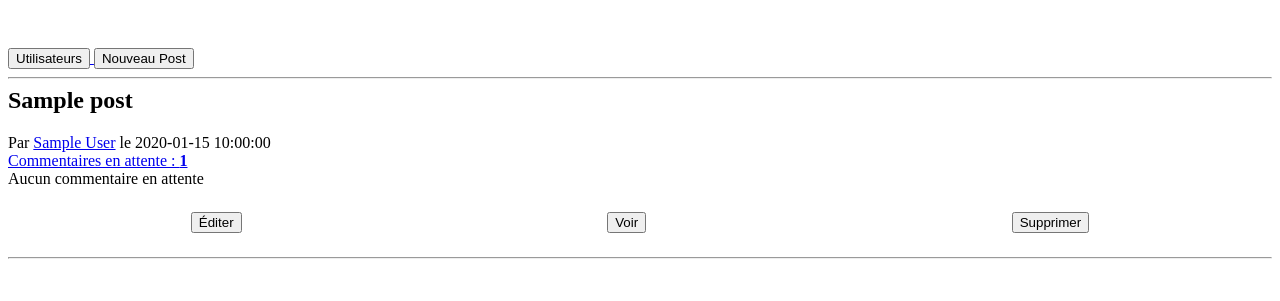
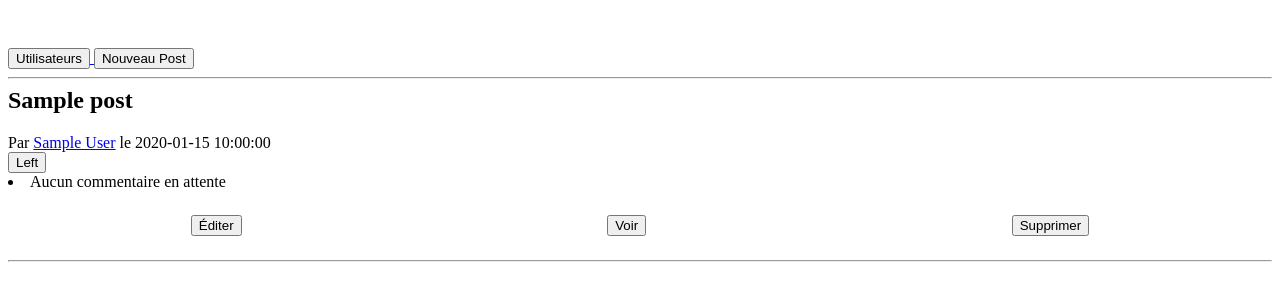
Before and after one commit to IMAMx39/framwork_php_for_blog, a PHP site: template templates/admin.php in a window 1280 px wide. Shown: the top 301 px of the page. Run offline with PHP 8.4, Linux system fonts and the light colour scheme; the template is opened without the code that fills it: most values are stand-ins (such as "Sample title", 1, 10 or a date in 2020).

Commit message:
improvement admin panel

```diff
--- a/src/Controller/Admin/AdminController.php
+++ b/src/Controller/Admin/AdminController.php
@@ -116,6 +116,8 @@
         }
 
         $data['posts'] = $posts;
+        $data['comments'] = $postComments;
+
 
         return $this->render('admin', $data);
     }
--- a/src/Controller/CommentController.php
+++ b/src/Controller/CommentController.php
@@ -87,7 +87,7 @@
     {
         $user = $this->userService->getUserFromSession();
 
-        if(!!$user->getStatus() == 'Admin') {
+        if(!$user->getStatus() == 'Admin') {
             throw new RuntimeException();
         }
 
--- a/src/Controller/PostController.php
+++ b/src/Controller/PostController.php
@@ -34,7 +34,7 @@
             throw new RuntimeException("Ce post n'existe pas.");
         }
         $data = [
-            "user" => !$user,
+            "user" => $user,
             "post" => $post,
             "comments" => $comments,
             "postId" => $args[0]
--- a/src/Repository/CommentRepository.php
+++ b/src/Repository/CommentRepository.php
@@ -25,7 +25,7 @@
 
     public function addOnPostID(int $postId, string $comment, string $username, bool $isAdmin) : bool
     {
-        $status = $isAdmin ? 'approved' : 'not_approval';
+        $status = $isAdmin ? 'approved' : 'not_approved';
         $req = $this->getCnxConfig()->prepare(
             'INSERT INTO comment (fk_post_id, fk_user_pseudo, fk_comment_status, content, createdAt)
                 VALUES (?, ?, ?, ?, now() )');
--- a/templates/admin.php
+++ b/templates/admin.php
@@ -25,8 +25,7 @@
                 </div>
             </div>
             <hr class="my-4" />
-            <?php
-            foreach ($data['posts'] as $post) :?>
+            <?php foreach ($data['posts'] as $post) :?>
 
             <div class="post-preview text-center" style="margin-bottom: 1.5rem; ">
                 <div href="/articles/<?php echo $post->getID()?>">
@@ -35,36 +34,47 @@
                 <div class="post-meta">
                     Par <a href="#0"><?php echo $post->getAuthor(); ?></a> le  <?php echo $post->getCreatedAt(); ?>
                 </div>
-                <?php if ($post->getComments() == 'not_Approved'){?>
-                    <?php  ?>
-                <?php }?>
+
+
+
 
                 <?php  ?>
-                <div class="border border-secondary rounded alert alert-warning">
-                    <a href="/articles/<?php echo $post->getID()?>">
-                        Commentaires en attente : <strong><?php echo count($post->getComments())?></strong>
-                    </a>
-                </div>
-                <?php { ?>
-                <div class="alert alert-dismissible alert-info">
-                    Aucun commentaire en attente
-                </div>
+                <button type="button" class="btn btn-secondary" data-bs-container="body" data-bs-toggle="popover" data-bs-placement="left" data-bs-content="Vivamus sagittis lacus vel augue laoreet rutrum faucibus." data-bs-original-title="Popover Title" aria-describedby="popover958938">Left</button>
+                <?php
+
+                $comments = $post->getComments();
+
+                $commentsNotApproved = count(array_filter($comments, function($comment) {
+                    return $comment->getStatus() == 'not_approved';
+                }));
+
+                ?>
+
+                <?php if ($commentsNotApproved > 0 ) {?>
+                <li href="/articles/<?php echo $post->getID()?>" class="list-group-item list-group-item-warning d-flex justify-content-between align-items-center">
+                    Commentaires en attente<span class="rounded-pill badge bg-warning"><?php echo $commentsNotApproved?></span>
+                </li>
+                <?php }else{ ?>
+                <li  class="list-group-item list-group-item-info d-flex justify-content-between align-items-center">
+                    Aucun commentaire en attente<span class="rounded-pill badge bg-info"></span>
+                </li>
                 <?php } ?>
+
             </div>
                 <div class="form-buttons" style="display: flex; justify-content: space-around;">
                     <form action="/admin/edit" method="post">
                         <input type="hidden" name="postId" value="<?php echo $post->getID()?>" />
-                        <input class="btn btn-info rounded" type="submit" value="Éditer" />
+                        <input class="btn btn-outline-info rounded" type="submit" value="Éditer" />
                     </form>
 
                     <a class="" href="/articles/<?php echo $post->getID()?>">
-                        <button class="btn btn-primary rounded">Voir</button>
+                        <button class="btn btn-outline-primary rounded">Voir</button>
                     </a>
 
                     <form action="/admin/delete" method="post">
                         <input type="hidden" name="postId" value="<?php echo $post->getID()?>" />
-                        <input class="btn btn-danger rounded" type="submit" value="Supprimer"
-                               onclick="return confirm('Êtes-vous sûr de vouloir supprimer : <?php echo $post->getTitle()?>?');"/>
+                        <input class="btn btn-outline-danger rounded" type="submit" value="Supprimer"
+                               onclick="return confirm('Vous voulez vraiment supprimer : <?php echo $post->getTitle()?>?');"/>
                     </form>
                 </div>
             <hr class="my-4" />
```
Also changed, not shown: templates/post.php (+23 -8 lines).
